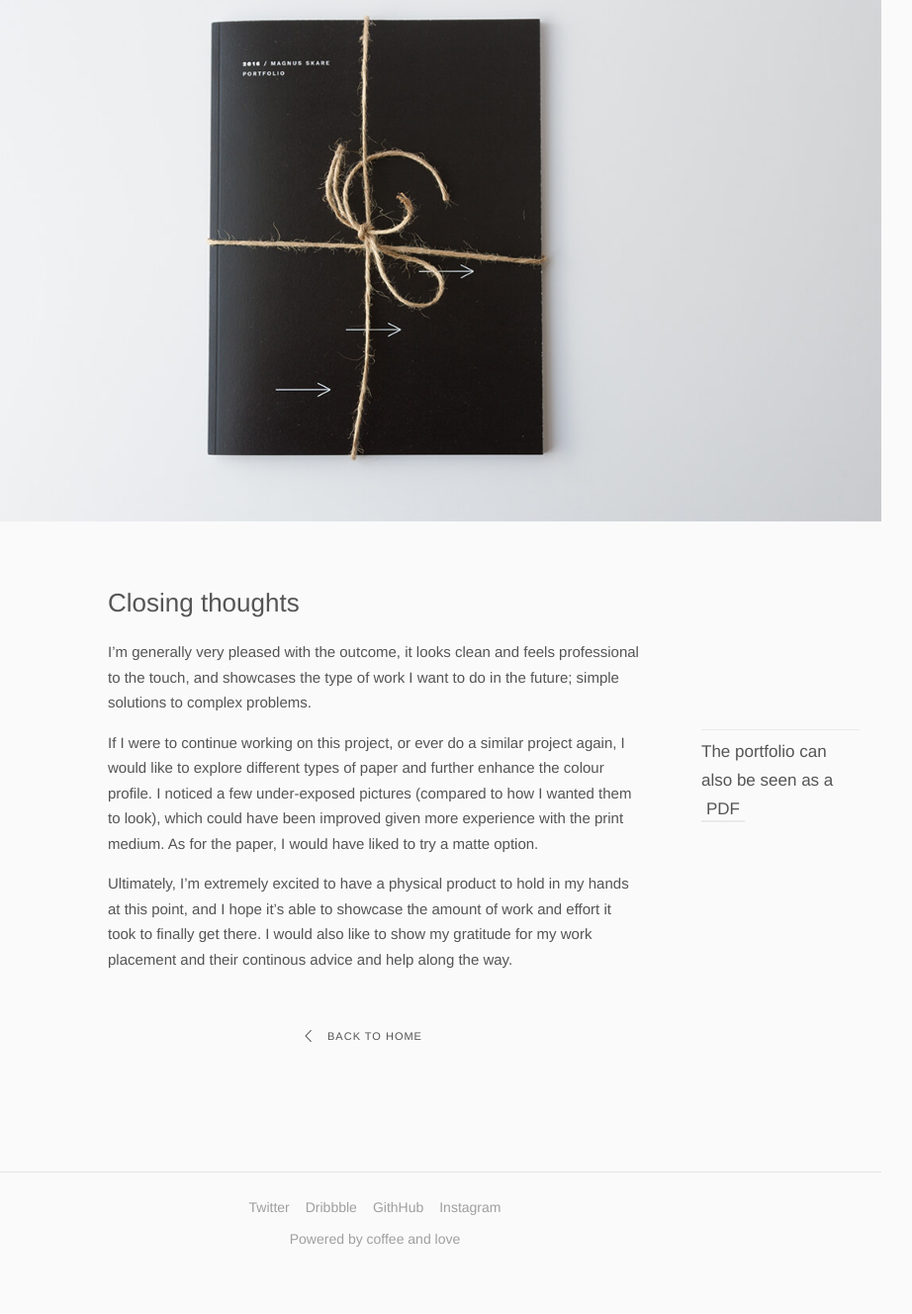
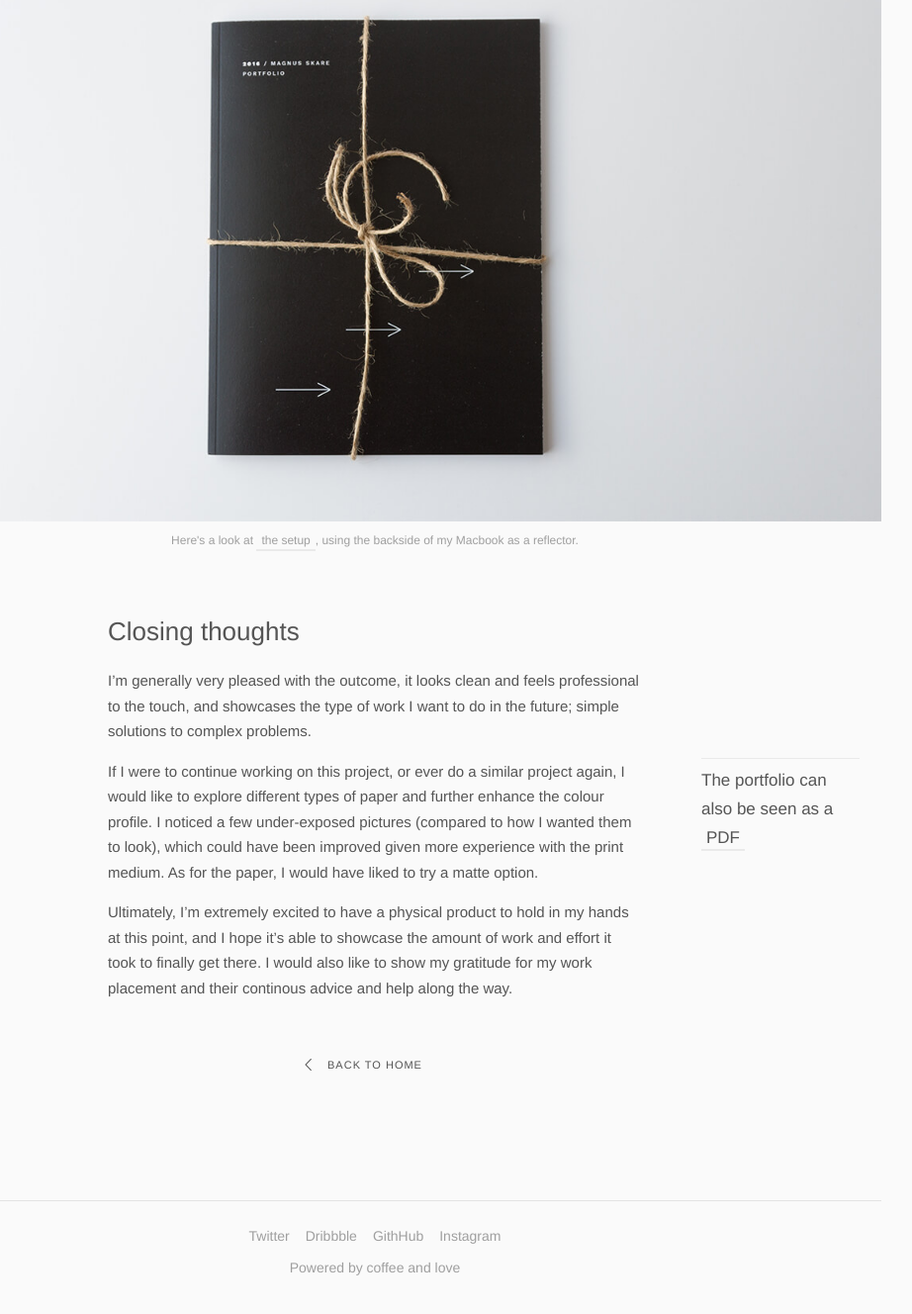
Before and after one commit to partcoffee/uni, a Jekyll site: the page built from _case/-print.md, in a window 1280 px wide and 1400 px high, scrolled down 7988 px. Shown: the top 1328 px of the window at 99% size, without its empty margins (261-1183 px from the left). Built offline with Jekyll 4.4.1, drawn with Linux system fonts in a browser that asks for light colours.

Commit message:
updated printed portfolio PDF

```diff
--- a/_case/-print.md
+++ b/_case/-print.md
@@ -119,8 +119,11 @@ After writing all my text and shooting all the necessary pictures, I had to asse
 		</div>
 	</div>
 
-	<div class="contain">
-		<img src="/../img/final/printed10-lq.jpg" data-src="/../img/final/printed10.jpg" alt="My university portfolio" class="fade wait lazy lazyload">
+	<div class="caption mid">
+		<div class="contain">
+			<img src="/../img/final/printed10-lq.jpg" data-src="/../img/final/printed10.jpg" alt="My university portfolio" class="fade wait lazy lazyload">
+		</div>
+		<span>Here's a look at <a href="/../img/final/shoot.jpg" target="_blank">the setup</a>, using the backside of my Macbook as a reflector.</span>
 	</div>
 </div>
 
--- a/css/main.scss
+++ b/css/main.scss
@@ -658,7 +658,7 @@ ul, li {
 }
 
 .final .printed-thing {
-	.contain, .final-grid {
+	.contain, .final-grid, .caption {
 		margin: 15px auto;
 
 		@media (min-width: $break) {
```
Also changed, not shown: _case/-foreword.md (+1 -1 lines), _case/-workflow.md (+2 -0 lines), img/final/shoot.jpg (added), 8 other files.
